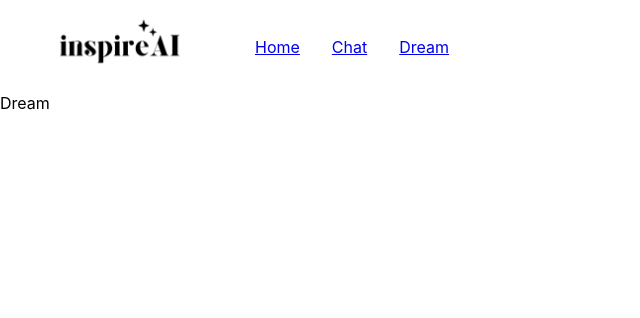
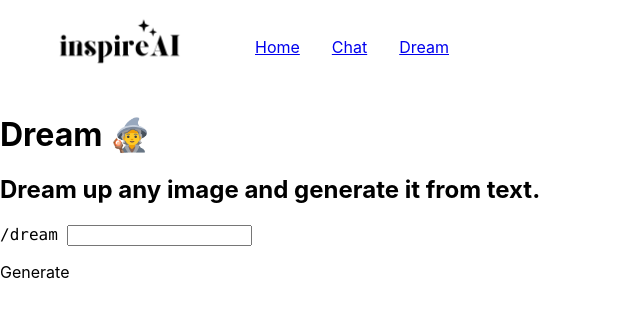
Before and after one commit to bitcraft3r/game-genie-ai, a React (Create React App) app in the folder app/client/: page /dream in a window 1280 px wide. Shown: the top 318 px of the page, without its empty margins (0-640 px from the left). Built offline with nearby package versions, Linux system fonts and the light colour scheme.

Commit message:
add Dream component and server for text-to-img
api call or parsing response not working properly

```diff
--- a/app/client/src/Components/Dream.jsx
+++ b/app/client/src/Components/Dream.jsx
@@ -1,9 +1,146 @@
 import React from 'react'
+import { useState, useEffect } from 'react';
 
 const Dream = () => {
+  // Don't retry more than 20 times
+  const maxRetries = 20;
+
+  const [input, setInput] = useState('');
+  const [img, setImg] = useState('');
+  const [retry, setRetry] = useState(0);
+  const [retryCount, setRetryCount] = useState(maxRetries);
+  const [isGenerating, setIsGenerating] = useState(false);
+  const [finalPrompt, setFinalPrompt] = useState('');
+
+  const onChange = (e) => {
+    setInput(e.target.value);
+  };
+
+  const generateAction = async () => {
+    // Add this check to make sure there is no double click
+    if (isGenerating && retry === 0) return;
+
+    // Set loading has started
+    setIsGenerating(true);
+
+    // If this is a retry request, take away retryCount
+    if (retry > 0) {
+      setRetryCount((prevState) => {
+        if (prevState === 0) {
+          return 0;
+        } else {
+          return prevState - 1;
+        }
+      });
+
+      setRetry(0);
+    }
+
+    // Add the fetch request
+    const response = await fetch('http://localhost:3090', {
+      method: 'POST',
+      headers: {
+        'Content-Type': 'image/jpeg',
+      },
+      body: JSON.stringify({ input }),
+    });
+
+    const data = await response.json();
+
+    // If model still loading, drop that retry time
+    if (response.status === 503) {
+      // Set the estimated_time property in state
+      setRetry(data.estimated_time);
+      return;
+    };
+
+    // If another error, drop error
+    if (!response.ok) { // ok == 200
+      console.log(`Error: ${data.error}`);
+      // Stop loading
+      setIsGenerating(false);
+      return;
+    };
+
+    // Set final prompt here
+    setFinalPrompt(input);
+    // Remove content from input box
+    setInput('');
+
+    // Set image data into state property
+    setImg(data.image);
+
+    // Everything is all done -- stop loading!
+    setIsGenerating(false);
+
+  };
+
+  const sleep = (ms) => {
+    return new Promise((resolve) => {
+      setTimeout(resolve, ms);
+    });
+  };
+
+  useEffect(() => {
+    const runRetry = async () => {
+      if (retryCount === 0) {
+        console.log(`Model still loading after ${maxRetries} retries. Try request again in 5 minutes.`);
+        setRetryCount(maxRetries);
+        return;
+        }
+
+      console.log(`Trying again in ${retry} seconds.`);
+
+      await sleep(retry * 1000);
+
+      await generateAction();
+    };
+
+    if (retry === 0) {
+      return;
+    }
+
+    runRetry();
+  }, [retry]);
+
   return (
-    <div>Dream</div>
-  )
-}
+    <div className="dream">
+      <div className="header">
+        <div className="header-title">
+          <h1>Dream 🧙</h1>
+        </div>
+        <div className="header-subtitle">
+          <h2>Dream up any image and generate it from text.</h2>
+        </div>
+        <div className="prompt-container">
+          <code>/dream </code>
+          <input className="prompt-box" value={input} onChange={onChange} />
+          <div className="prompt-buttons">
+            <a
+              className={
+                isGenerating ? 'generate-button loading' : 'generate-button'
+              }
+              onClick={generateAction}
+            >
+              <div className="generate">
+                {isGenerating ? (
+                  <span className="loader"></span>
+                ) : (
+                  <p>Generate</p>
+                )}
+              </div>
+            </a>
+          </div>
+        </div>
+      </div>
+      {img && (
+        <div className="output-content">
+          <img src={img} width={512} height={512} alt={input} />
+          <p>{finalPrompt}</p>
+        </div>
+      )}
+    </div>
+  );
+};
 
 export default Dream
```
Also changed, not shown: 1 other file (tests, documents, lock files or other folders).
